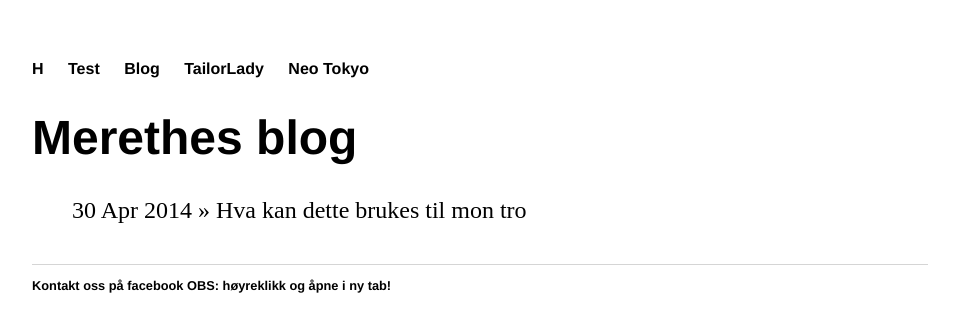
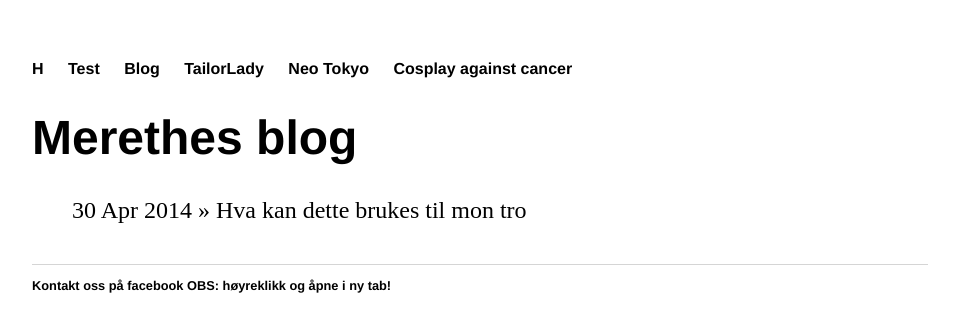
Before and after one commit to Varda84/Digicon_shop, a Jekyll site: the page built from blog/index.html, in a window 1280 px wide. Shown: the top 332 px of the page, without its empty margins (160-1119 px from the left). Built offline with Jekyll 4.4.1, drawn with Linux system fonts in a browser that asks for light colours.

Commit message:
Update default.html

```diff
--- a/_layouts/default.html
+++ b/_layouts/default.html
@@ -13,6 +13,7 @@
 	        		<li><a href="/blog">Blog</a></li>
 				<li><a href="/tailorlady">TailorLady</a></li>
 				<li><a href="/neotokyo">Neo Tokyo</a></li>
+				<li><a href="Cosplay Against Cancer">Cosplay against cancer</a></li>
 	    		</ul>
 			</nav>
 			<div class="container">
```
